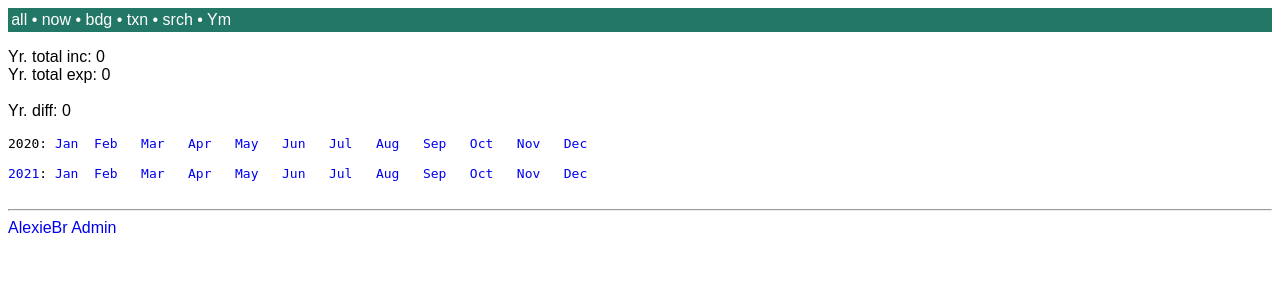
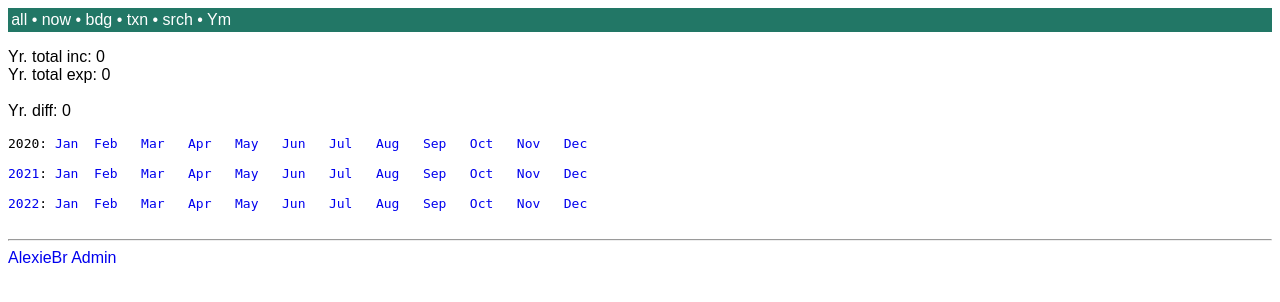
Before and after one commit to heitorchang/alexiebr, a Django app: page /hist/ in a window 1280 px wide. Shown: the top 302 px of the page. Run offline with Django 3.2, Linux system fonts and the light colour scheme; the visitor is signed in with stand-in values (Sample User, id 1); data that the repository does not hold is empty.

Commit message:
add 2022 hist links

```diff
--- a/alexieui/templates/alexieui/hist.html
+++ b/alexieui/templates/alexieui/hist.html
@@ -17,6 +17,8 @@
 
 <a href="/?startdate=2021-01-01&enddate=2021-12-31">2021</a>: <a href="/?startdate=2021-01-01&enddate=2021-01-31">Jan</a>  <a href="/?startdate=2021-02-01&enddate=2021-02-28">Feb</a>   <a href="/?startdate=2021-03-01&enddate=2021-03-31">Mar</a>   <a href="/?startdate=2021-04-01&enddate=2021-04-30">Apr</a>   <a href="/?startdate=2021-05-01&enddate=2021-05-31">May</a>   <a href="/?startdate=2021-06-01&enddate=2021-06-30">Jun</a>   <a href="/?startdate=2021-07-01&enddate=2021-07-31">Jul</a>   <a href="/?startdate=2021-08-01&enddate=2021-08-31">Aug</a>   <a href="/?startdate=2021-09-01&enddate=2021-09-30">Sep</a>   <a href="/?startdate=2021-10-01&enddate=2021-10-31">Oct</a>   <a href="/?startdate=2021-11-01&enddate=2021-11-30">Nov</a>   <a href="/?startdate=2021-12-01&enddate=2021-12-31">Dec</a>
 
+<a href="/?startdate=2022-01-01&enddate=2022-12-31">2022</a>: <a href="/?startdate=2022-01-01&enddate=2022-01-31">Jan</a>  <a href="/?startdate=2022-02-01&enddate=2022-02-28">Feb</a>   <a href="/?startdate=2022-03-01&enddate=2022-03-31">Mar</a>   <a href="/?startdate=2022-04-01&enddate=2022-04-30">Apr</a>   <a href="/?startdate=2022-05-01&enddate=2022-05-31">May</a>   <a href="/?startdate=2022-06-01&enddate=2022-06-30">Jun</a>   <a href="/?startdate=2022-07-01&enddate=2022-07-31">Jul</a>   <a href="/?startdate=2022-08-01&enddate=2022-08-31">Aug</a>   <a href="/?startdate=2022-09-01&enddate=2022-09-30">Sep</a>   <a href="/?startdate=2022-10-01&enddate=2022-10-31">Oct</a>   <a href="/?startdate=2022-11-01&enddate=2022-11-30">Nov</a>   <a href="/?startdate=2022-12-01&enddate=2022-12-31">Dec</a>
+
 </pre>
 
 {% endblock %}
```
Also changed, not shown: 1 other file.
